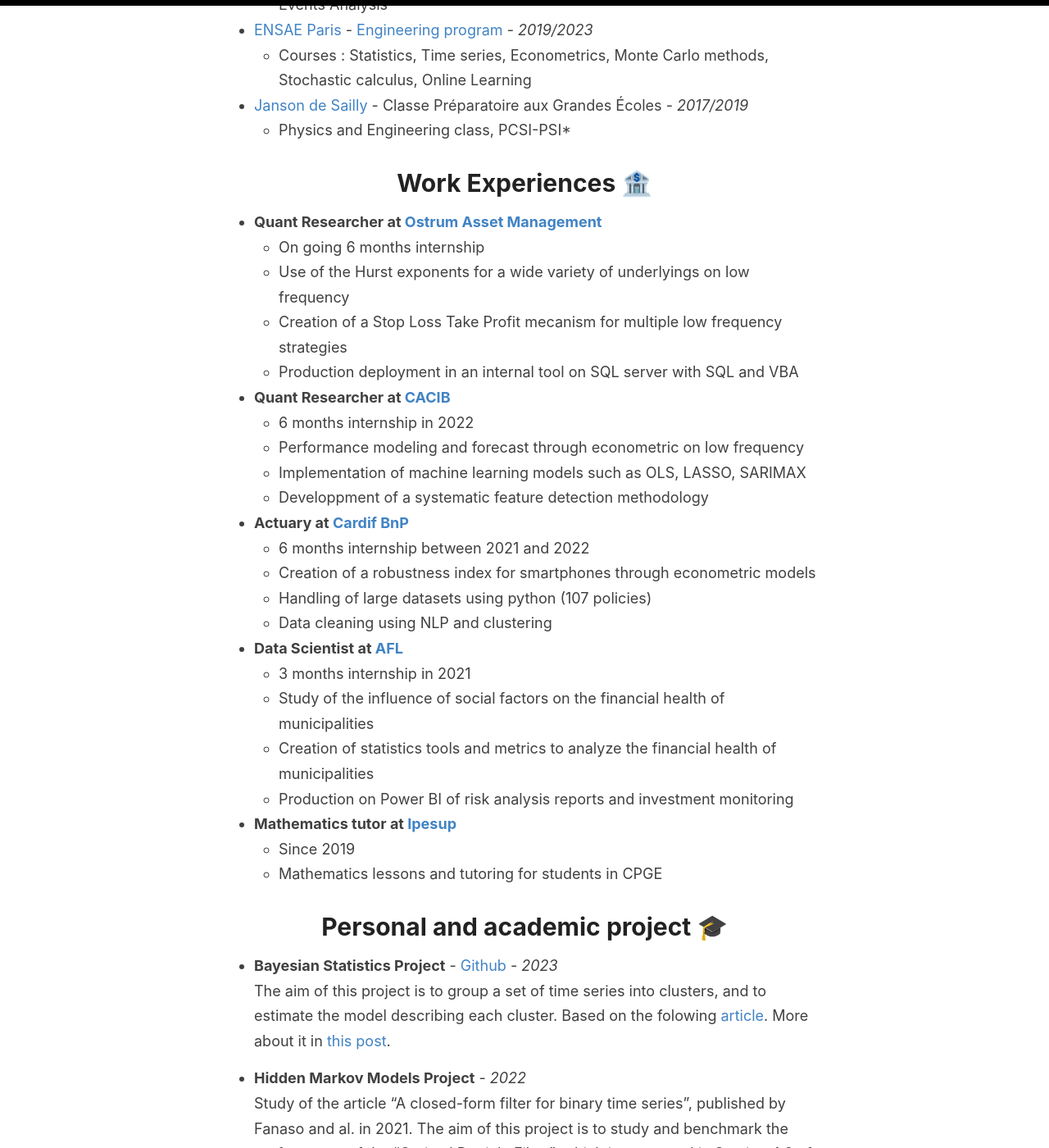
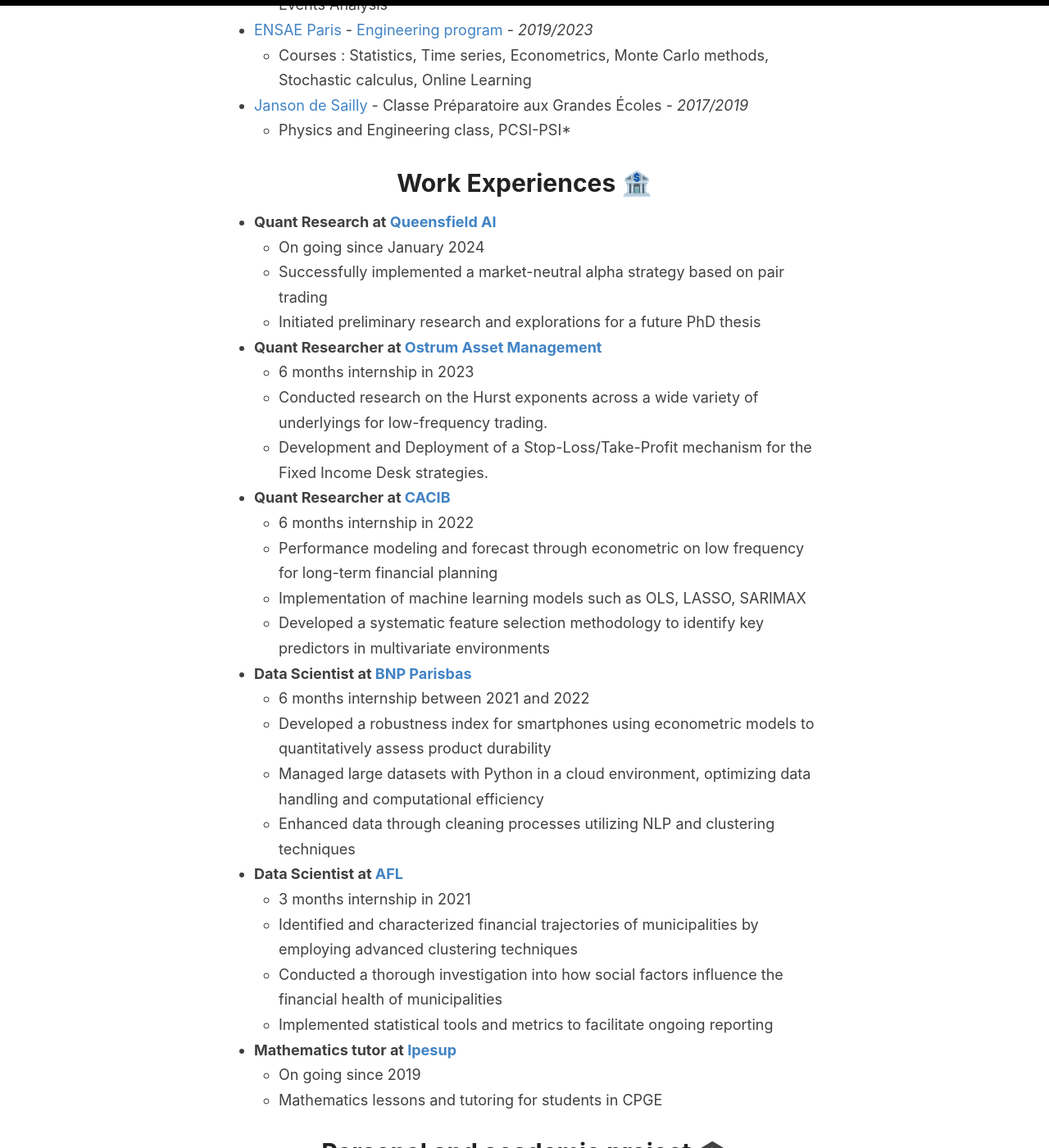
Before and after one commit to Zaltarba/blog, a Jekyll site: the page built from _pages/about_me.md, in a window 1280 px wide and 1400 px high, scrolled down 488 px. Shown: the whole window at 82% size. Built offline with Jekyll 4.4.1, drawn with Linux system fonts in a browser that asks for light colours; some of the changed text lies outside the part shown.

Commit message:
Update about_me.md
add queensfield ai

```diff
--- a/_pages/about_me.md
+++ b/_pages/about_me.md
@@ -19,32 +19,36 @@
 
 # Work Experiences 🏦
 
+- **Quant Research at [Queensfield AI](https://www.queensfield.ai/about-us.html)**
+  - On going since January 2024
+  - Successfully implemented a market-neutral alpha strategy based on pair trading
+  - Initiated preliminary research and explorations for a future PhD thesis
+
 - **Quant Researcher at [Ostrum Asset Management](https://www.ostrum.com/fr/ostrum-en-bref)**
-  - On going 6 months internship
-  - Use of the Hurst exponents for a wide variety of underlyings on low frequency
-  - Creation of a Stop Loss Take Profit mecanism for multiple low frequency strategies
-  - Production deployment in an internal tool on SQL server with SQL and VBA
+  - 6 months internship in 2023
+  - Conducted research on the Hurst exponents across a wide variety of underlyings for low-frequency trading.
+  - Development and Deployment of a Stop-Loss/Take-Profit mechanism for the Fixed Income Desk strategies.
 
 - **Quant Researcher at [CACIB](https://www.ca-cib.fr/nous-connaitre)**
   - 6 months internship in 2022
-  - Performance modeling and forecast through econometric on low frequency
+  - Performance modeling and forecast through econometric on low frequency  for long-term financial planning
   - Implementation of machine learning models such as OLS, LASSO, SARIMAX
-  - Developpment of a systematic feature detection methodology
+  - Developed a systematic feature selection methodology to identify key predictors in multivariate environments
 
-- **Actuary at [Cardif BnP](https://www.cardif.fr/partenaires/qui-sommes-nous)**
+- **Data Scientist at [BNP Parisbas](https://www.cardif.fr/partenaires/qui-sommes-nous)**
   - 6 months internship between 2021 and 2022
-  - Creation of a robustness index for smartphones through econometric models
-  - Handling of large datasets using python (107 policies)
-  - Data cleaning using NLP and clustering
+  - Developed a robustness index for smartphones using econometric models to quantitatively assess product durability
+  - Managed large datasets with Python in a cloud environment, optimizing data handling and computational efficiency
+  - Enhanced data through cleaning processes utilizing NLP and clustering techniques
 
 - **Data Scientist at [AFL](https://www.agence-france-locale.fr/a-propos-de-lafl/)**
   - 3 months internship in 2021
-  - Study of the influence of social factors on the financial health of municipalities
-  - Creation of statistics tools and metrics to analyze the financial health of municipalities
-  - Production on Power BI of risk analysis reports and investment monitoring
+  - Identified and characterized financial trajectories of municipalities by employing advanced clustering techniques
+  - Conducted a thorough investigation into how social factors influence the financial health of municipalities
+  - Implemented statistical tools and metrics to facilitate ongoing reporting
 
 - **Mathematics tutor at [Ipesup](https://www.ipesup.fr)**
-  - Since 2019
+  - On going since 2019
   - Mathematics lessons and tutoring for students in CPGE
 
 # Personal and academic project 🎓
```
Also changed, not shown: other parts of _pages/about_me.md (+1 -1 lines).
